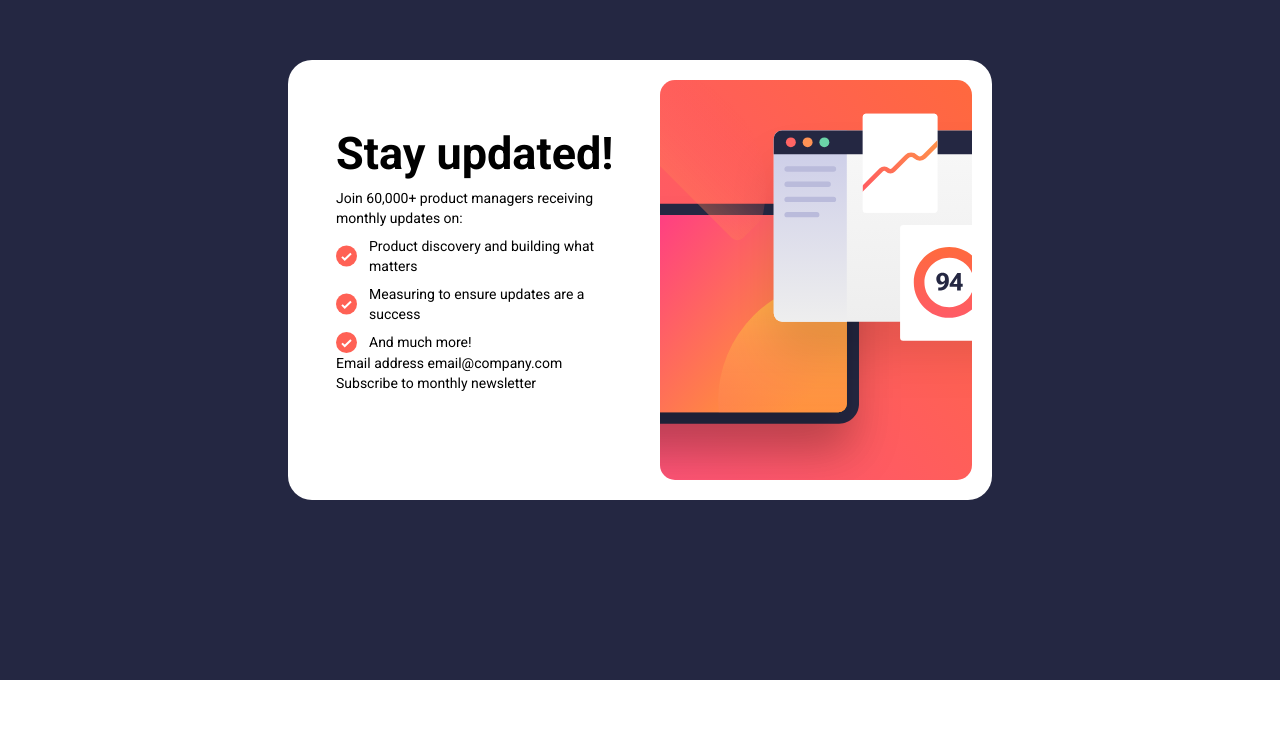
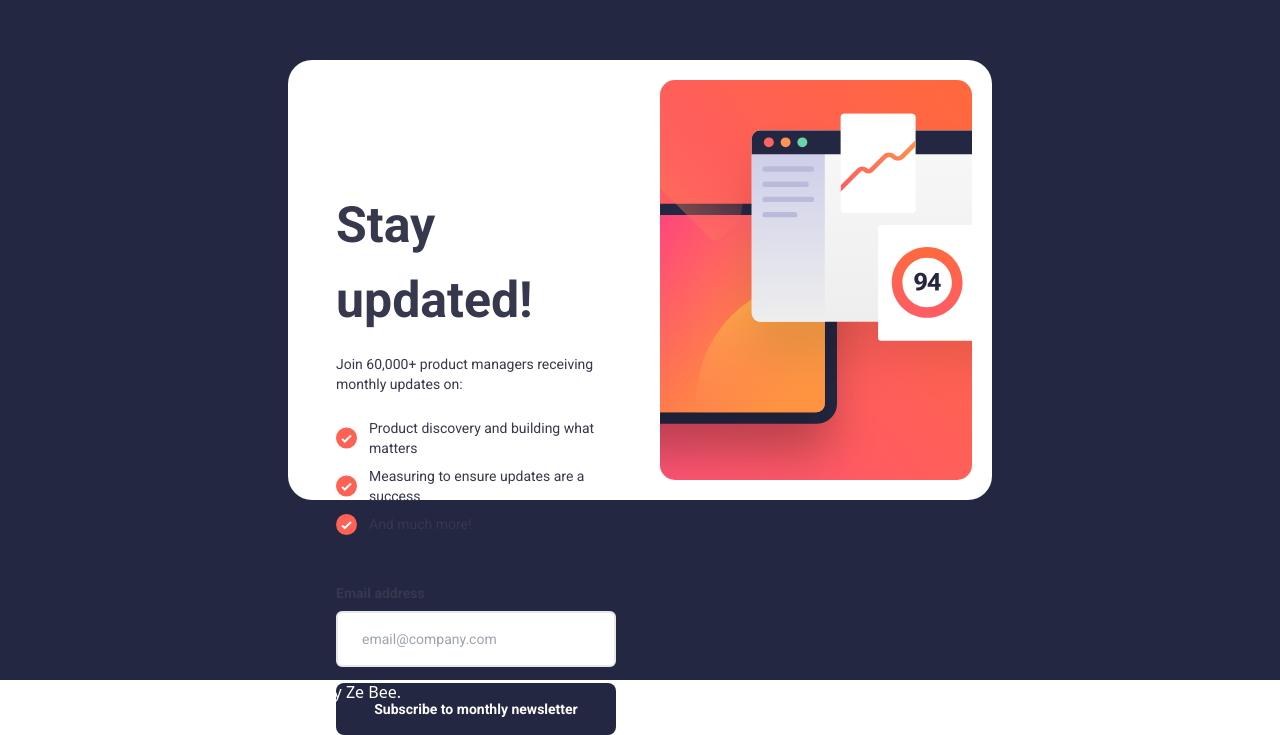
Before and after one commit to EmilieDollez/Newsletter, a React (Vite) app: page / in a window 1280 px wide. Shown: the part 120-855 px from the top of the page. Before the commit the page ends 824 px from the top, so only its background shows below. Built offline with nearby package versions, Linux system fonts and the light colour scheme; the HTML template or start-up script is replaced by a standard one.

Commit message:
desktop style OK

```diff
--- a/src/components/Form.jsx
+++ b/src/components/Form.jsx
@@ -1,11 +1,11 @@
 export default function Form() {
     return (
-        <div className="form_content flex flex-col justify-evenly w-[50%] h-2/3 my-5 pl-12 pr-6 font-roboto">
+        <div className="form_content flex flex-col justify-evenly w-[50%] h-2/3 my-14 pl-12 pr-6 font-roboto text-charcoal_grey">
 
-                <h1 className="form_title text-title font-bold pt-10">Stay updated!</h1>
+                <h1 className="form_title text-title font-bold mt-8 pt-10 pb-4 ">Stay updated!</h1>
                 {/* <span className="text-sm">Join 60,000+ product managers receiving monthly updates on:</span> */}
                 <ul className="text-sm leading-5"> Join 60,000+ product managers receiving monthly updates on:
-                    <li className="flex gap-3 py-2">
+                    <li className="flex gap-3 pt-6 pb-2">
                         <img src="src/assets/images/icon-list.svg"></img>
                         Product discovery and building what matters
                     </li>
@@ -19,9 +19,11 @@ export default function Form() {
                     </li>
                 </ul>
 
-                <form className="text-sm">Email address
-                email@company.com
-                Subscribe to monthly newsletter
+                <form className="flex flex-col mt-12 text-sm font-roboto font-bold ">
+                    Email address
+                    <input type="text" value="" placeholder="email@company.com" className="mt-2 py-4 pl-6 border-solid border-2 rounded-md font-normal ">
+                    </input>
+                    <button type="submit" className="mt-4 py-4 bg-dark_slate_grey text-white rounded-lg">Subscribe to monthly newsletter</button>
                 </form>
         </div>
     )
--- a/tailwind.config.js
+++ b/tailwind.config.js
@@ -11,19 +11,19 @@ export default {
           'tomato': '#ff6257',
         /* NEUTRAL */
           'dark_slate_grey': '#242742',
-          'Charcoal Grey': '#36384e',
-          'Grey': '#9294a0',
-          'White': '#ffffff',
+          'charcoal_grey': '#36384e',
+          'grey': '#9294a0',
+          'white': '#ffffff',
       },
       fontFamily: {
         roboto: ['Roboto', 'sans-serif'],
       },
       fontSize: {
-        'title': '45px',
+        'title': '50px',
         'paragraph': '16px',
       },
       objectPosition: {
-        'left-60-top-30': '60% 90%',
+        'left-60': '60%',
       },
       borderRadius: {
         '4xl': '30px',
```
